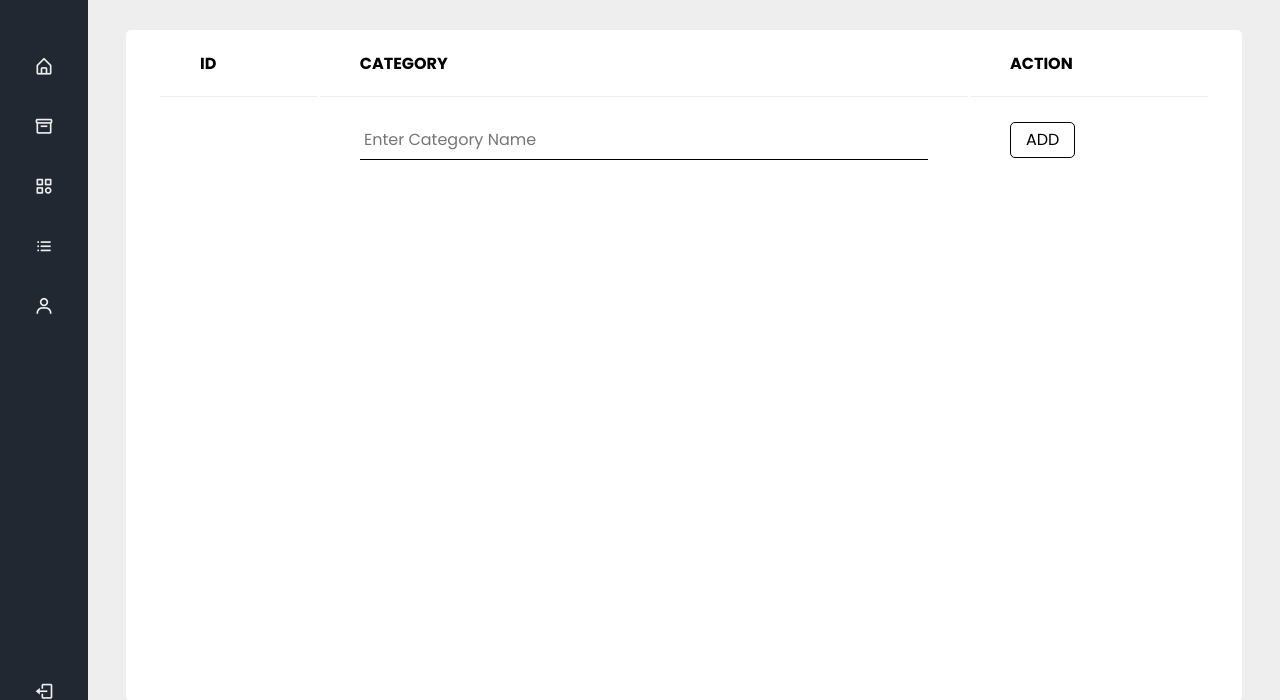
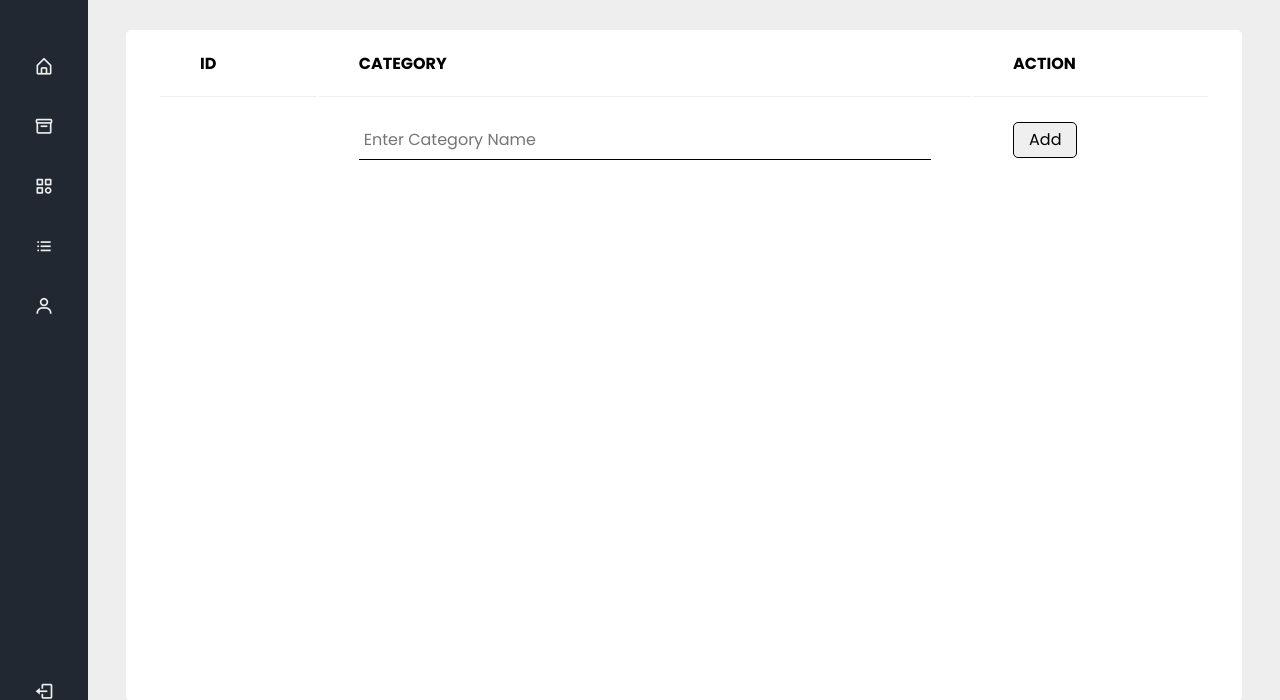
Before and after one commit to GaruVA/admin-panel, a PHP site: page /categories.php?insert in a window 1280 px wide. Shown: the part 69-769 px from the top of the page. Run offline with PHP 8.4, Linux system fonts and the light colour scheme; data that the repository does not hold is empty.

Commit message:
form wrapper

```diff
--- a/categories.css
+++ b/categories.css
@@ -262,11 +262,12 @@ form {
     text-align: left;
 }
 
-form input {
+td input[type="text"] {
     width: 100%;
     height: 41px;
     border: none;
     border-bottom: 1px solid black;
+    padding-left: 5px;
 }
 
 .hidden {
--- a/includes/categories_insert.php
+++ b/includes/categories_insert.php
@@ -21,15 +21,13 @@ if(isset($_POST["add"])){
     }
 }
 ?>
-
+<form method="post" action="">
 <td>
 </td>
 <td>
-    <form method="post" action="">
-        <input type="text" name="cat_name" placeholder=" Enter Category Name">
-        <input type="submit" id="submit-form" class="hidden" name="add">
-    </form>
+    <input type="text" name="cat_name" placeholder="Enter Category Name">
 </td>
 <td style="text-align: left;">
-    <label for="submit-form" tabindex="0" class="smbtn">Add</label>
+    <input type="submit" class="smbtn" name="add" value="Add">
 </td>
+</form>
```
